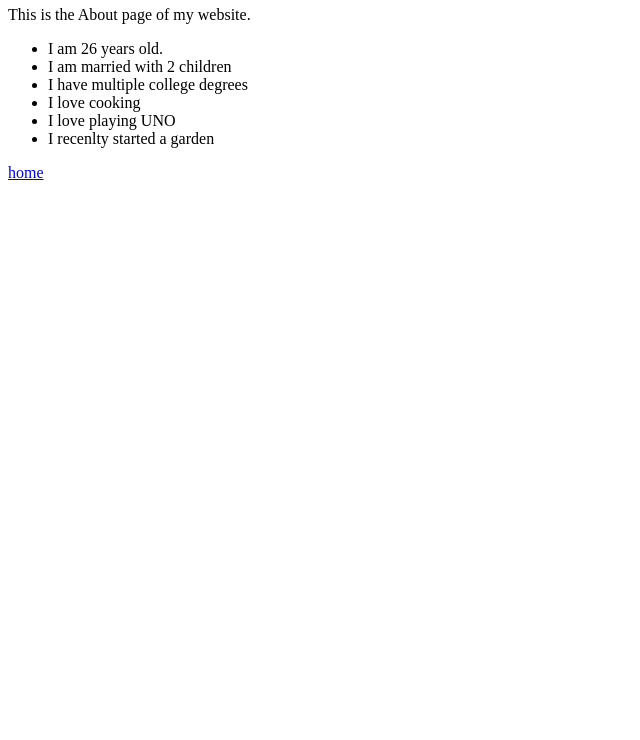
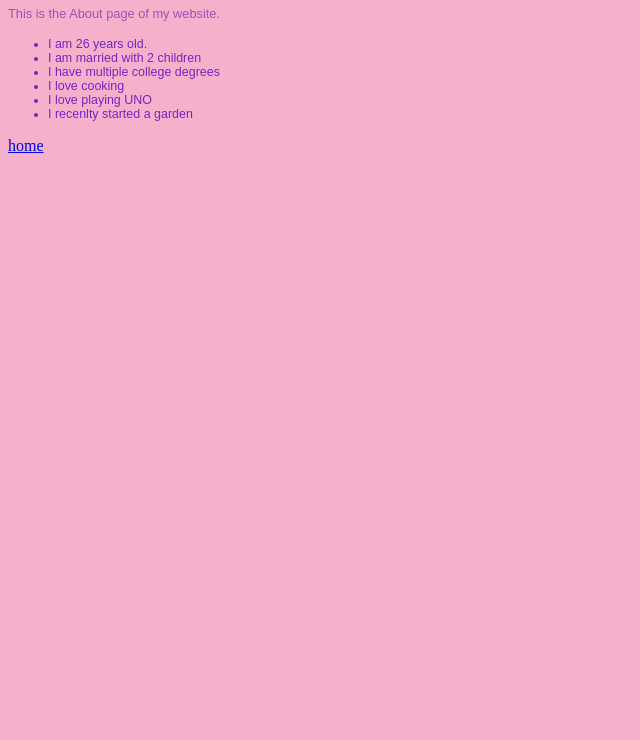
Before and after one commit to sallymarie-dev/CodeGirlBox2, a plain HTML site: page about.html in a window 1280 px wide. Shown: the part 60-800 px from the top of the page, without its empty margins (0-640 px from the left). Drawn offline with Linux system fonts and the light colour scheme.

Commit message:
Update about.html
link style sheet in about page header

```diff
--- a/about.html
+++ b/about.html
@@ -1,3 +1,7 @@
+<html>
+<head>
+  <link rel="stylesheet" href="style.css">
+</head>
 <body>
 <h1>About Page</h1>
 <p>This is the About page of my website.</p>
```
